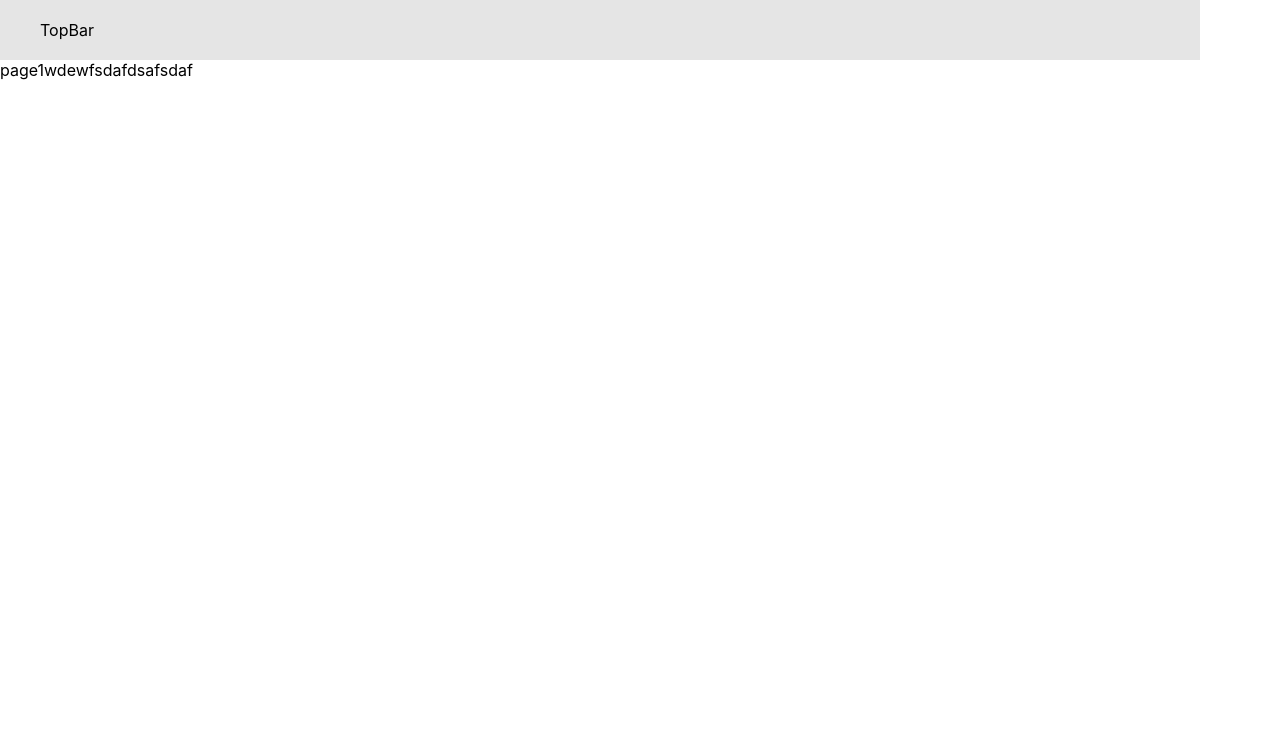
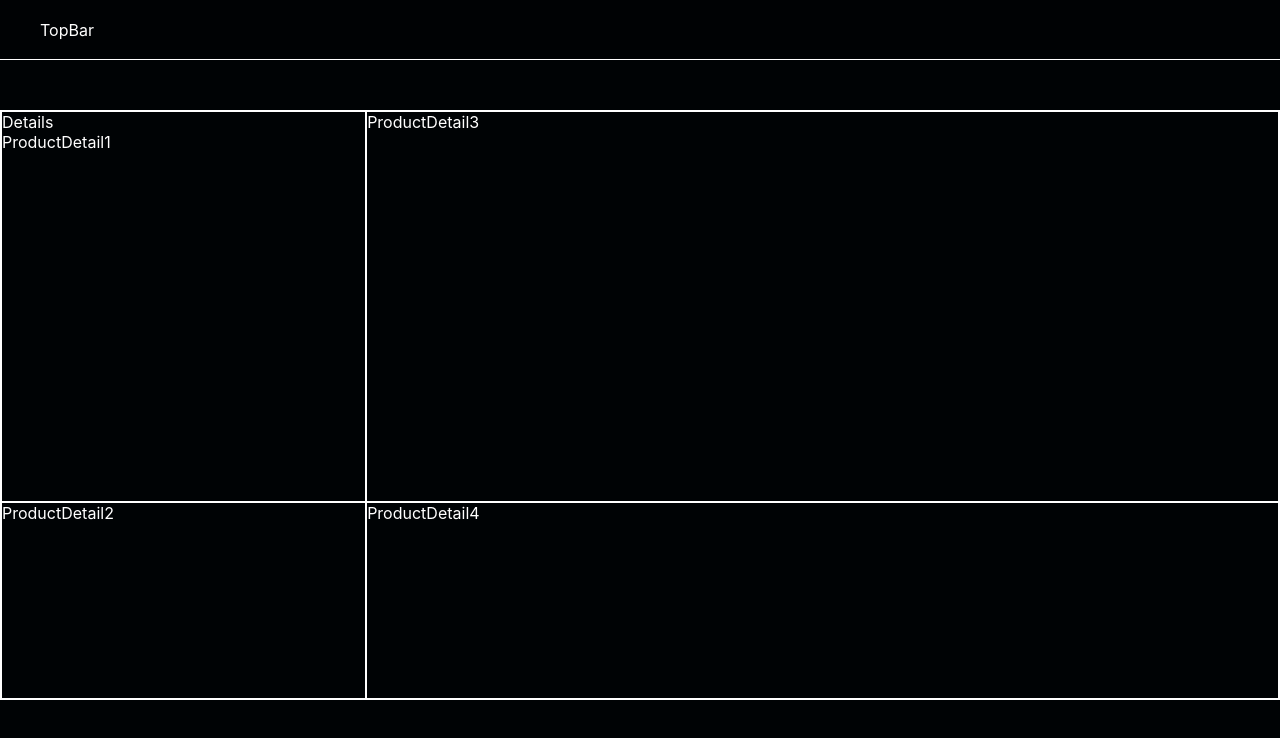
Before and after one commit to TeTedo/NFT_lottery, a React (Create React App) app in the folder front/: page / in a window 1280 px wide. Shown: the top 738 px of the page. Built offline with nearby package versions, Linux system fonts and the light colour scheme.

Commit message:
상세페이지 레이아웃 작업

```diff
--- a/front/src/App.js
+++ b/front/src/App.js
@@ -3,13 +3,14 @@ import { BrowserRouter as Router, Route, Routes } from "react-router-dom";
 import Page1 from "./pages/page1";
 import Page2 from "./pages/page2";
 import Topbar from "./components/TopBar/TopBar";
+import ProductDetail from "./pages/ProductDetail";
 
 function App() {
   return (
     <Router>
       <Topbar/>
       <Routes>
-        <Route path="/" element={<Page1 />} />
+        <Route path="/" element={<ProductDetail />} />
         <Route path="/page1" element={<Page1 />} />
         <Route path="/page2" element={<Page2 />} />
       </Routes>
--- a/front/src/components/TopBar/styles.js
+++ b/front/src/components/TopBar/styles.js
@@ -1,8 +1,9 @@
 import styled from "styled-components";
 
 const TopbBarContainer = styled.div`
+  position: fixed;
   box-sizing: border-box;
-  width: 1200px;
+  width: 100vw;
   height: 60px;
   display: flex;
   flex-direction: row;
@@ -12,6 +13,8 @@ const TopbBarContainer = styled.div`
   background-color: rgba(0, 0, 0, 0.1);
   align-content: center;
   flex-wrap: nowrap;
+  color: #fff;
+  border-bottom: 1px solid #fff;
 `;
 
 export { TopbBarContainer };
--- /dev/null
+++ b/front/src/pages/ProductDetail/index.js
@@ -0,0 +1,33 @@
+import React from "react";
+import {
+  Container,
+  LeftUpContent,
+  LeftDownContent,
+  RightUpContent,
+  RightDownContent,
+  Contents,
+  LeftContents,
+  RigthContents,
+} from "./styles";
+
+function ProductDetail() {
+  return (
+    <Container>
+      <Contents>
+        <LeftContents>
+          <LeftUpContent>
+            <div>Details</div>
+            ProductDetail1
+            </LeftUpContent>
+          <LeftDownContent>ProductDetail2</LeftDownContent>
+        </LeftContents>
+        <RigthContents>
+          <RightUpContent>ProductDetail3</RightUpContent>
+          <RightDownContent>ProductDetail4</RightDownContent>
+        </RigthContents>
+      </Contents>
+    </Container>
+  );
+}
+
+export default ProductDetail;
--- /dev/null
+++ b/front/src/pages/ProductDetail/styles.js
@@ -0,0 +1,54 @@
+import styled from "styled-components";
+
+const Container = styled.div`
+  width: 100vw;
+  min-height: calc(100vh);
+  background-color: #000305;
+  display: flex;
+  justify-content: center;
+  color: #fff;
+`;
+const Contents = styled.div`
+  width: 1400px;
+  border: 1px solid #fff;
+  margin-top: 110px;
+  margin-bottom: 100px;
+  display: flex;
+`;
+const LeftUpContent = styled.div`
+  border: 1px solid #fff;
+  flex: 2;
+`;
+const LeftDownContent = styled.div`
+  border: 1px solid #fff;
+  flex: 1;
+`;
+const RightUpContent = styled.div`
+  border: 1px solid #fff;
+  flex: 2;
+`;
+const RightDownContent = styled.div`
+  border: 1px solid #fff;
+  flex: 1;
+`;
+const LeftContents = styled.div`
+  flex: 1;
+  display: flex;
+  flex-direction: column;
+`;
+const RigthContents = styled.div`
+  flex: 2.5;
+  display: flex;
+  flex-direction: column;
+`;
+
+export {
+  Container,
+  Contents,
+  LeftUpContent,
+  LeftDownContent,
+  RightUpContent,
+  RightDownContent,
+  LeftContents,
+  RigthContents,
+};
```
